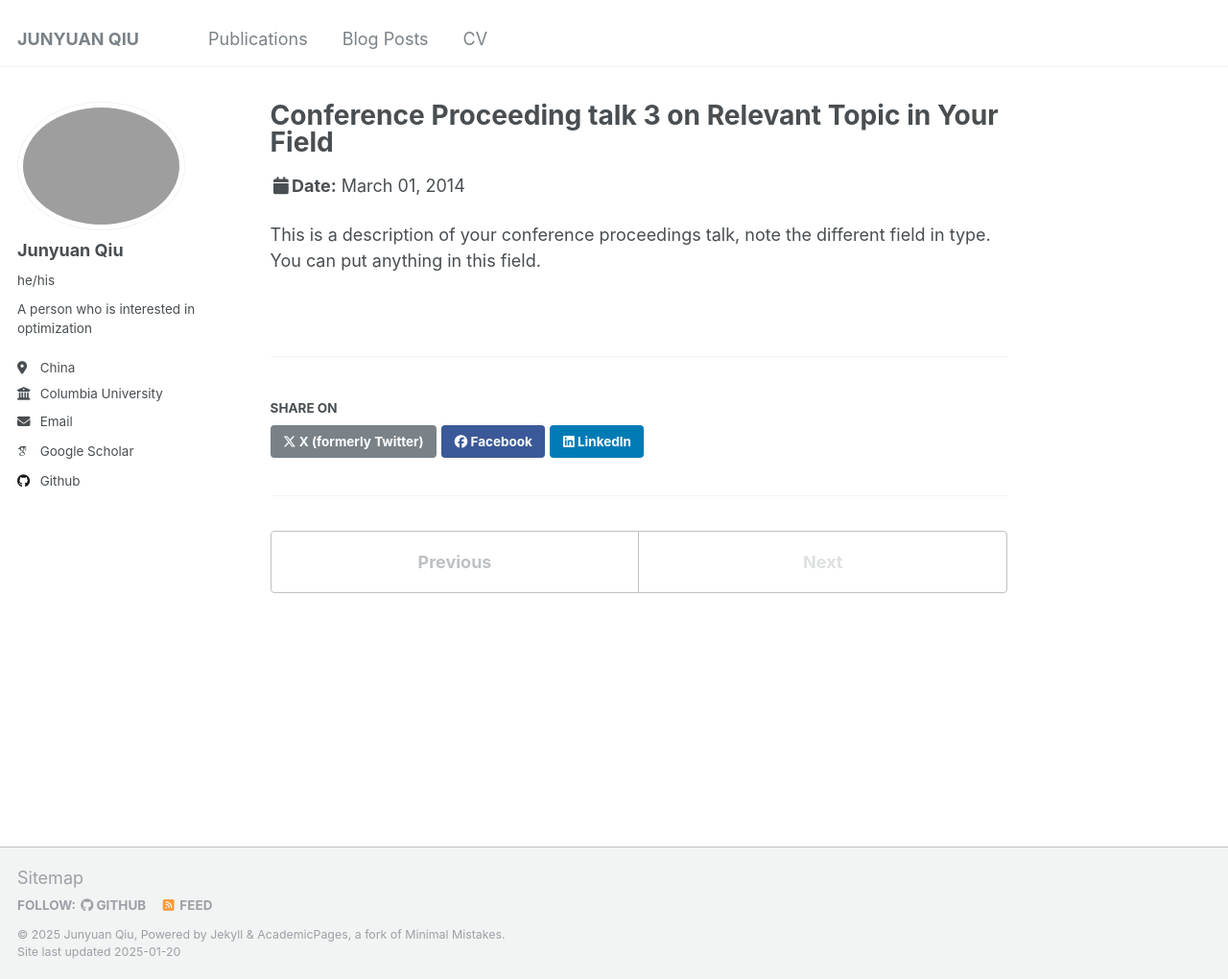
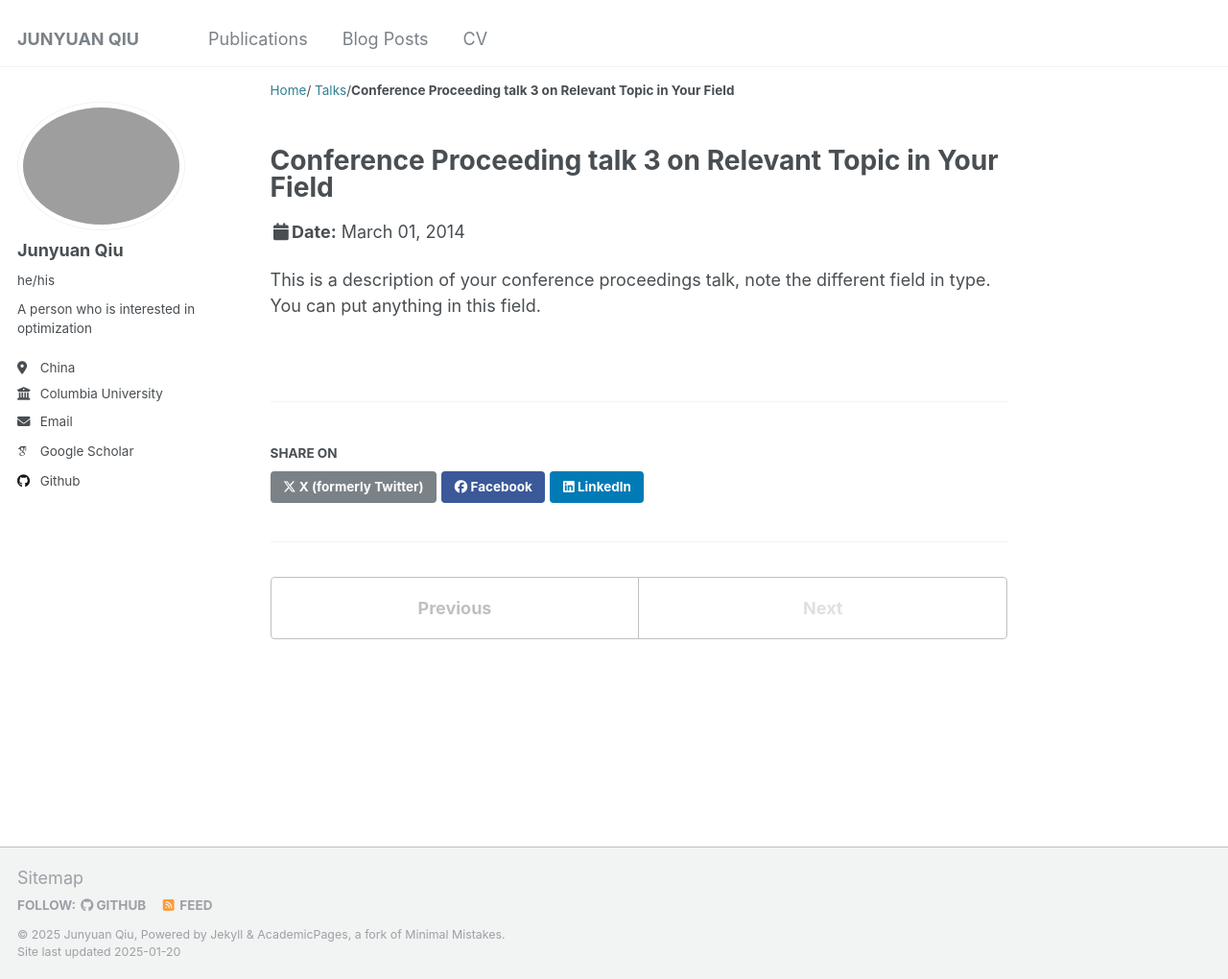
Before and after one commit to Junyuan-Qiu/Junyuan-Qiu.github.io, a Jekyll site: the page built from _talks/2014-03-01-talk-3.md, in a window 1280 px wide and 1020 px high. Shown: the whole window at 96% size. Built offline with Jekyll 4.4.1, drawn with Linux system fonts in a browser that asks for light colours; some web fonts are replaced; part of the change alters nothing that is shown.

```diff
--- a/_config.yml
+++ b/_config.yml
@@ -28,7 +28,7 @@ author:
   location         : "China"
   employer         : "Columbia University"
   URI              : "https://junyuan-qiu.github.io/"
-  email            : "jq2388@columbia.edu"
+  email            : "james.jy.qiu@gmail.com"
 
   # Academic websites
   arxiv            : # URL - Update with the correct link to your profile
@@ -85,7 +85,7 @@ publication_category:
 
 # Site Settings
 teaser                   :  # filename of teaser fallback teaser image placed in /images/, .e.g. "500x300.png"
-breadcrumbs              : false # true, false (default)
+breadcrumbs              : true # true, false (default)
 words_per_minute         : 160
 future                   : true
 read_more                : "disabled" # if enabled, adds "Read more" links to excerpts
@@ -146,9 +146,9 @@ social:
 
 # Analytics
 analytics:
-  provider               :  "false" # false (default), "google", "google-universal", "google-analytics-4", "custom"
+  provider               :  "google-analytics-4" # false (default), "google", "google-universal", "google-analytics-4", "custom"
   google:
-    tracking_id          :
+    tracking_id          :  "G-DVPRB5VEW3"
 
 
 # Reading Files
```
